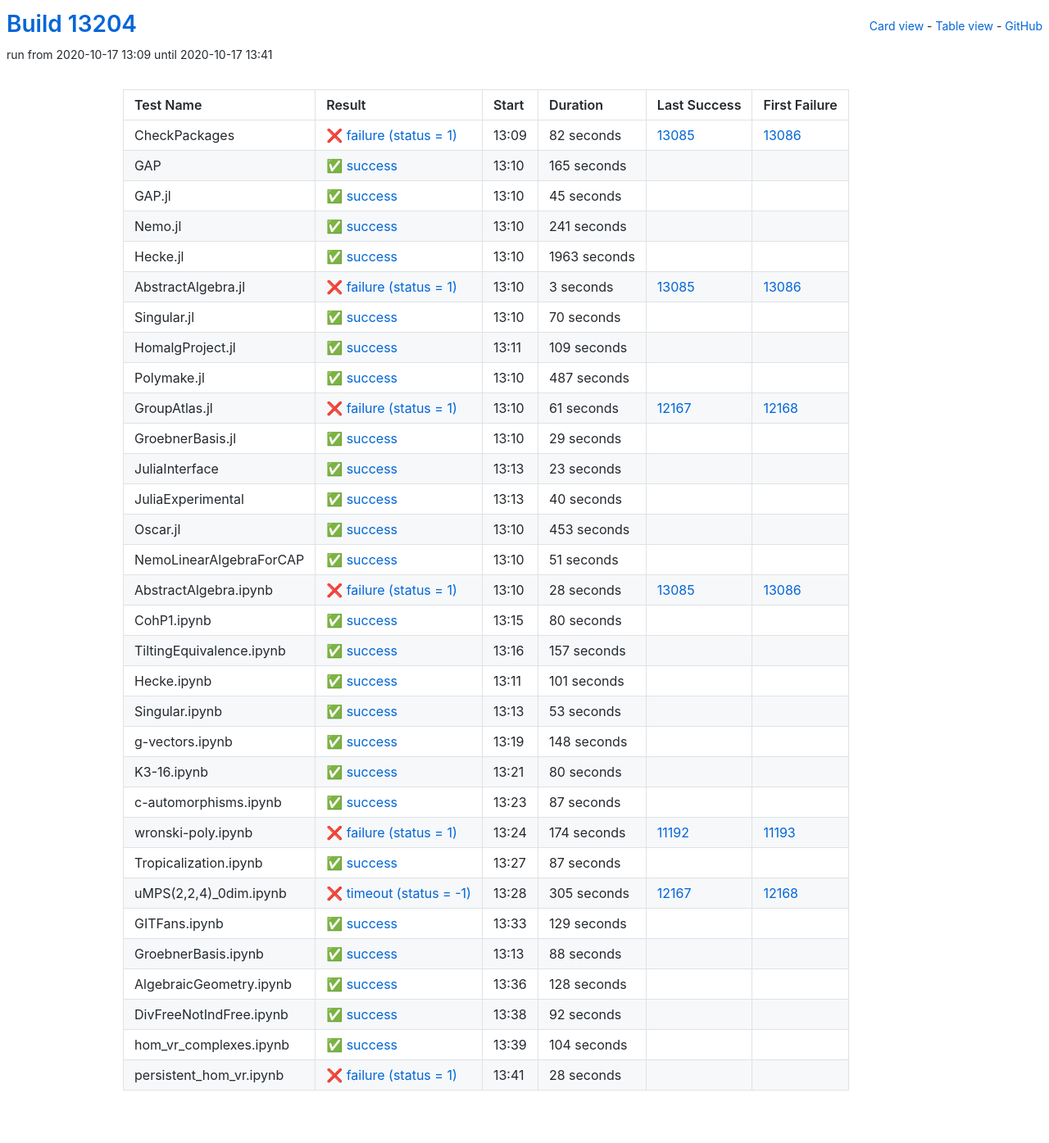
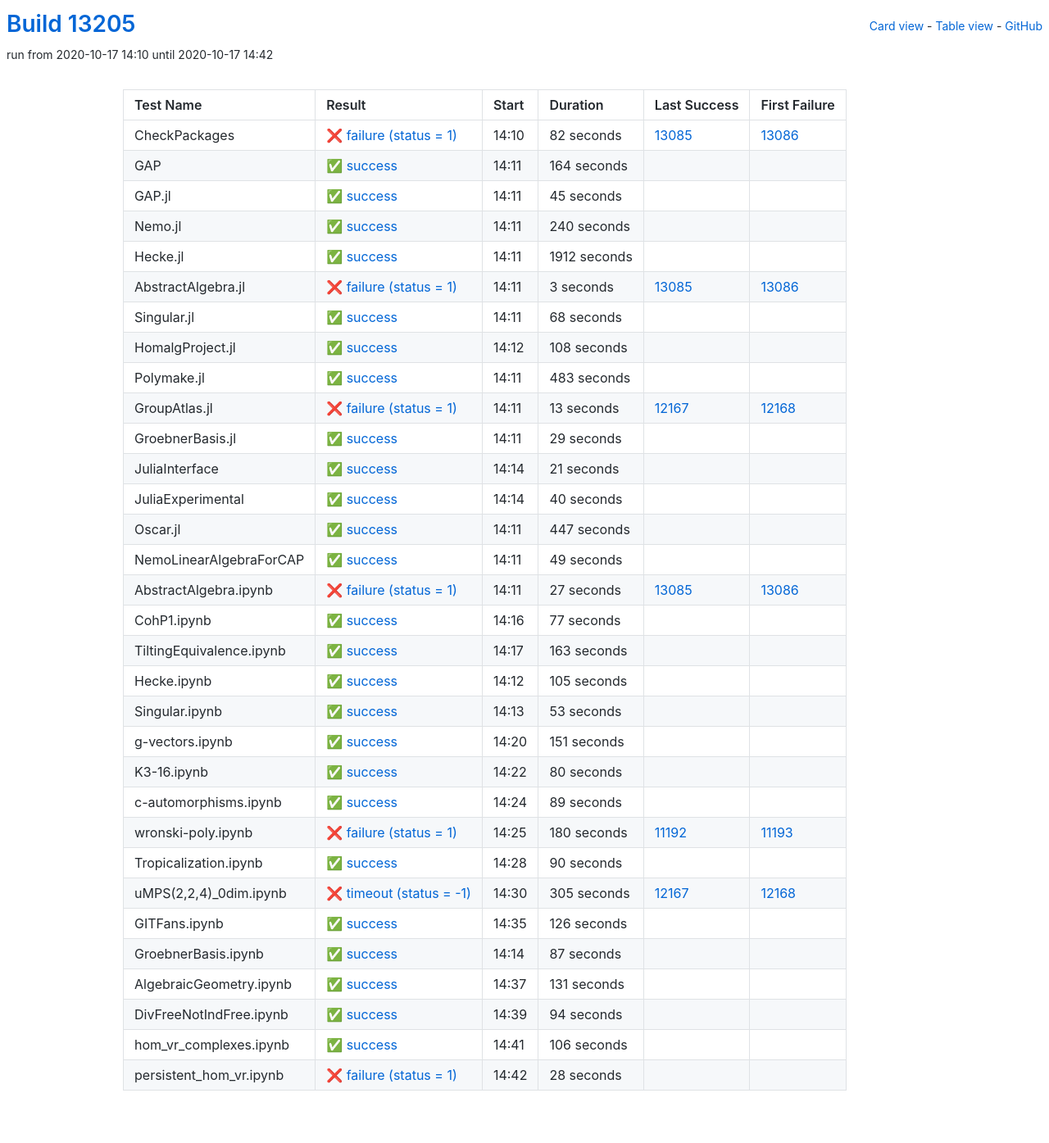
Before and after one commit to oscar-system/oscar-ci-status, a Jekyll site: the page built from table.html, in a window 1280 px wide. Shown: the whole page at 82% size. Built offline with Jekyll 4.4.1, drawn with Linux system fonts in a browser that asks for light colours.

Commit message:
Build #13205

```diff
--- a/_data/ci.yml
+++ b/_data/ci.yml
@@ -1,6 +1,6 @@
 ---
-build: 13204
-build_url: https://oscarci.mathematik.uni-kl.de/job/oscar/13204/
+build: 13205
+build_url: https://oscarci.mathematik.uni-kl.de/job/oscar/13205/
 job: oscar
 organization: oscar-system
 repo: oscar-ci-status
@@ -8,8 +8,8 @@
 tests:
 - name: CheckPackages
   id: checkpackages
-  log: https://oscarci.mathematik.uni-kl.de/job/oscar/13204/artifact/logs/build-13204/CheckPackages.log
-  start: 2020-10-17 13:09
+  log: https://oscarci.mathematik.uni-kl.de/job/oscar/13205/artifact/logs/build-13205/CheckPackages.log
+  start: 2020-10-17 14:10
   success: false
   exitcode: 1
   status: failure
@@ -20,20 +20,20 @@
   first_failure_url: https://oscarci.mathematik.uni-kl.de/job/oscar/13086/
 - name: GAP
   id: gap
-  log: https://oscarci.mathematik.uni-kl.de/job/oscar/13204/artifact/logs/build-13204/GAP.log
-  start: 2020-10-17 13:10
+  log: https://oscarci.mathematik.uni-kl.de/job/oscar/13205/artifact/logs/build-13205/GAP.log
+  start: 2020-10-17 14:11
   success: true
   exitcode: 0
   status: success
-  duration: 165
+  duration: 164
   last_success: false
   last_success_url:
   first_failure: false
   first_failure_url:
 - name: GAP.jl
   id: gap-jl
-  log: https://oscarci.mathematik.uni-kl.de/job/oscar/13204/artifact/logs/build-13204/GAP.jl.log
-  start: 2020-10-17 13:10
+  log: https://oscarci.mathematik.uni-kl.de/job/oscar/13205/artifact/logs/build-13205/GAP.jl.log
+  start: 2020-10-17 14:11
   success: true
   exitcode: 0
   status: success
@@ -44,32 +44,32 @@
   first_failure_url:
 - name: Nemo.jl
   id: nemo-jl
-  log: https://oscarci.mathematik.uni-kl.de/job/oscar/13204/artifact/logs/build-13204/Nemo.jl.log
-  start: 2020-10-17 13:10
+  log: https://oscarci.mathematik.uni-kl.de/job/oscar/13205/artifact/logs/build-13205/Nemo.jl.log
+  start: 2020-10-17 14:11
   success: true
   exitcode: 0
   status: success
-  duration: 241
+  duration: 240
   last_success: false
   last_success_url:
   first_failure: false
   first_failure_url:
 - name: Hecke.jl
   id: hecke-jl
-  log: https://oscarci.mathematik.uni-kl.de/job/oscar/13204/artifact/logs/build-13204/Hecke.jl.log
-  start: 2020-10-17 13:10
+  log: https://oscarci.mathematik.uni-kl.de/job/oscar/13205/artifact/logs/build-13205/Hecke.jl.log
+  start: 2020-10-17 14:11
   success: true
   exitcode: 0
   status: success
-  duration: 1963
+  duration: 1912
   last_success: false
   last_success_url:
   first_failure: false
   first_failure_url:
 - name: AbstractAlgebra.jl
   id: abstractalgebra-jl
-  log: https://oscarci.mathematik.uni-kl.de/job/oscar/13204/artifact/logs/build-13204/AbstractAlgebra.jl.log
-  start: 2020-10-17 13:10
+  log: https://oscarci.mathematik.uni-kl.de/job/oscar/13205/artifact/logs/build-13205/AbstractAlgebra.jl.log
+  start: 2020-10-17 14:11
   success: false
   exitcode: 1
   status: failure
@@ -80,56 +80,56 @@
   first_failure_url: https://oscarci.mathematik.uni-kl.de/job/oscar/13086/
 - name: Singular.jl
   id: singular-jl
-  log: https://oscarci.mathematik.uni-kl.de/job/oscar/13204/artifact/logs/build-13204/Singular.jl.log
-  start: 2020-10-17 13:10
+  log: https://oscarci.mathematik.uni-kl.de/job/oscar/13205/artifact/logs/build-13205/Singular.jl.log
+  start: 2020-10-17 14:11
   success: true
   exitcode: 0
   status: success
-  duration: 70
+  duration: 68
   last_success: false
   last_success_url:
   first_failure: false
   first_failure_url:
 - name: HomalgProject.jl
   id: homalgproject-jl
-  log: https://oscarci.mathematik.uni-kl.de/job/oscar/13204/artifact/logs/build-13204/HomalgProject.jl.log
-  start: 2020-10-17 13:11
+  log: https://oscarci.mathematik.uni-kl.de/job/oscar/13205/artifact/logs/build-13205/HomalgProject.jl.log
+  start: 2020-10-17 14:12
   success: true
   exitcode: 0
   status: success
-  duration: 109
+  duration: 108
   last_success: false
   last_success_url:
   first_failure: false
   first_failure_url:
 - name: Polymake.jl
   id: polymake-jl
-  log: https://oscarci.mathematik.uni-kl.de/job/oscar/13204/artifact/logs/build-13204/Polymake.jl.log
-  start: 2020-10-17 13:10
+  log: https://oscarci.mathematik.uni-kl.de/job/oscar/13205/artifact/logs/build-13205/Polymake.jl.log
+  start: 2020-10-17 14:11
   success: true
   exitcode: 0
   status: success
-  duration: 487
+  duration: 483
   last_success: false
   last_success_url:
   first_failure: false
   first_failure_url:
 - name: GroupAtlas.jl
   id: groupatlas-jl
-  log: https://oscarci.mathematik.uni-kl.de/job/oscar/13204/artifact/logs/build-13204/GroupAtlas.jl.log
-  start: 2020-10-17 13:10
+  log: https://oscarci.mathematik.uni-kl.de/job/oscar/13205/artifact/logs/build-13205/GroupAtlas.jl.log
+  start: 2020-10-17 14:11
   success: false
   exitcode: 1
   status: failure
-  duration: 61
+  duration: 13
   last_success: 12167
   last_success_url: https://oscarci.mathematik.uni-kl.de/job/oscar/12167/
   first_failure: 12168
   first_failure_url: https://oscarci.mathematik.uni-kl.de/job/oscar/12168/
 - name: GroebnerBasis.jl
   id: groebnerbasis-jl
-  log: https://oscarci.mathematik.uni-kl.de/job/oscar/13204/artifact/logs/build-13204/GroebnerBasis.jl.log
-  start: 2020-10-17 13:10
+  log: https://oscarci.mathematik.uni-kl.de/job/oscar/13205/artifact/logs/build-13205/GroebnerBasis.jl.log
+  start: 2020-10-17 14:11
   success: true
   exitcode: 0
   status: success
@@ -140,20 +140,20 @@
   first_failure_url:
 - name: JuliaInterface
   id: juliainterface
-  log: https://oscarci.mathematik.uni-kl.de/job/oscar/13204/artifact/logs/build-13204/JuliaInterface.log
-  start: 2020-10-17 13:13
+  log: https://oscarci.mathematik.uni-kl.de/job/oscar/13205/artifact/logs/build-13205/JuliaInterface.log
+  start: 2020-10-17 14:14
   success: true
   exitcode: 0
   status: success
-  duration: 23
+  duration: 21
   last_success: false
   last_success_url:
   first_failure: false
   first_failure_url:
 - name: JuliaExperimental
   id: juliaexperimental
-  log: https://oscarci.mathematik.uni-kl.de/job/oscar/13204/artifact/logs/build-13204/JuliaExperimental.log
-  start: 2020-10-17 13:13
+  log: https://oscarci.mathematik.uni-kl.de/job/oscar/13205/artifact/logs/build-13205/JuliaExperimental.log
+  start: 2020-10-17 14:14
   success: true
   exitcode: 0
   status: success
@@ -164,80 +164,80 @@
   first_failure_url:
 - name: Oscar.jl
   id: oscar-jl
-  log: https://oscarci.mathematik.uni-kl.de/job/oscar/13204/artifact/logs/build-13204/Oscar.jl.log
-  start: 2020-10-17 13:10
+  log: https://oscarci.mathematik.uni-kl.de/job/oscar/13205/artifact/logs/build-13205/Oscar.jl.log
+  start: 2020-10-17 14:11
   success: true
   exitcode: 0
   status: success
-  duration: 453
+  duration: 447
   last_success: false
   last_success_url:
   first_failure: false
   first_failure_url:
 - name: NemoLinearAlgebraForCAP
   id: nemolinearalgebraforcap
-  log: https://oscarci.mathematik.uni-kl.de/job/oscar/13204/artifact/logs/build-13204/NemoLinearAlgebraForCAP.log
-  start: 2020-10-17 13:10
+  log: https://oscarci.mathematik.uni-kl.de/job/oscar/13205/artifact/logs/build-13205/NemoLinearAlgebraForCAP.log
+  start: 2020-10-17 14:11
   success: true
   exitcode: 0
   status: success
-  duration: 51
+  duration: 49
   last_success: false
   last_success_url:
   first_failure: false
   first_failure_url:
 - name: AbstractAlgebra.ipynb
   id: abstractalgebra-ipynb
-  log: https://oscarci.mathematik.uni-kl.de/job/oscar/13204/artifact/logs/build-13204/AbstractAlgebra.ipynb.log
-  start: 2020-10-17 13:10
+  log: https://oscarci.mathematik.uni-kl.de/job/oscar/13205/artifact/logs/build-13205/AbstractAlgebra.ipynb.log
+  start: 2020-10-17 14:11
   success: false
   exitcode: 1
   status: failure
-  duration: 28
+  duration: 27
   last_success: 13085
   last_success_url: https://oscarci.mathematik.uni-kl.de/job/oscar/13085/
   first_failure: 13086
   first_failure_url: https://oscarci.mathematik.uni-kl.de/job/oscar/13086/
 - name: CohP1.ipynb
   id: cohp1-ipynb
-  log: https://oscarci.mathematik.uni-kl.de/job/oscar/13204/artifact/logs/build-13204/CohP1.ipynb.log
-  start: 2020-10-17 13:15
+  log: https://oscarci.mathematik.uni-kl.de/job/oscar/13205/artifact/logs/build-13205/CohP1.ipynb.log
+  start: 2020-10-17 14:16
   success: true
   exitcode: 0
   status: success
-  duration: 80
+  duration: 77
   last_success: false
   last_success_url:
   first_failure: false
   first_failure_url:
 - name: TiltingEquivalence.ipynb
   id: tiltingequivalence-ipynb
-  log: https://oscarci.mathematik.uni-kl.de/job/oscar/13204/artifact/logs/build-13204/TiltingEquivalence.ipynb.log
-  start: 2020-10-17 13:16
+  log: https://oscarci.mathematik.uni-kl.de/job/oscar/13205/artifact/logs/build-13205/TiltingEquivalence.ipynb.log
+  start: 2020-10-17 14:17
   success: true
   exitcode: 0
   status: success
-  duration: 157
+  duration: 163
   last_success: false
   last_success_url:
   first_failure: false
   first_failure_url:
 - name: Hecke.ipynb
   id: hecke-ipynb
-  log: https://oscarci.mathematik.uni-kl.de/job/oscar/13204/artifact/logs/build-13204/Hecke.ipynb.log
-  start: 2020-10-17 13:11
+  log: https://oscarci.mathematik.uni-kl.de/job/oscar/13205/artifact/logs/build-13205/Hecke.ipynb.log
+  start: 2020-10-17 14:12
   success: true
   exitcode: 0
   status: success
-  duration: 101
+  duration: 105
   last_success: false
   last_success_url:
   first_failure: false
   first_failure_url:
 - name: Singular.ipynb
   id: singular-ipynb
-  log: https://oscarci.mathematik.uni-kl.de/job/oscar/13204/artifact/logs/build-13204/Singular.ipynb.log
-  start: 2020-10-17 13:13
+  log: https://oscarci.mathematik.uni-kl.de/job/oscar/13205/artifact/logs/build-13205/Singular.ipynb.log
+  start: 2020-10-17 14:13
   success: true
   exitcode: 0
   status: success
@@ -248,20 +248,20 @@
   first_failure_url:
 - name: g-vectors.ipynb
   id: g-vectors-ipynb
-  log: https://oscarci.mathematik.uni-kl.de/job/oscar/13204/artifact/logs/build-13204/g-vectors.ipynb.log
-  start: 2020-10-17 13:19
+  log: https://oscarci.mathematik.uni-kl.de/job/oscar/13205/artifact/logs/build-13205/g-vectors.ipynb.log
+  start: 2020-10-17 14:20
   success: true
   exitcode: 0
   status: success
-  duration: 148
+  duration: 151
   last_success: false
   last_success_url:
   first_failure: false
   first_failure_url:
 - name: K3-16.ipynb
   id: k3-16-ipynb
-  log: https://oscarci.mathematik.uni-kl.de/job/oscar/13204/artifact/logs/build-13204/K3-16.ipynb.log
-  start: 2020-10-17 13:21
+  log: https://oscarci.mathematik.uni-kl.de/job/oscar/13205/artifact/logs/build-13205/K3-16.ipynb.log
+  start: 2020-10-17 14:22
   success: true
   exitcode: 0
   status: success
@@ -272,44 +272,44 @@
   first_failure_url:
 - name: c-automorphisms.ipynb
   id: c-automorphisms-ipynb
-  log: https://oscarci.mathematik.uni-kl.de/job/oscar/13204/artifact/logs/build-13204/c-automorphisms.ipynb.log
-  start: 2020-10-17 13:23
+  log: https://oscarci.mathematik.uni-kl.de/job/oscar/13205/artifact/logs/build-13205/c-automorphisms.ipynb.log
+  start: 2020-10-17 14:24
   success: true
   exitcode: 0
   status: success
-  duration: 87
+  duration: 89
   last_success: false
   last_success_url:
   first_failure: false
   first_failure_url:
 - name: wronski-poly.ipynb
   id: wronski-poly-ipynb
-  log: https://oscarci.mathematik.uni-kl.de/job/oscar/13204/artifact/logs/build-13204/wronski-poly.ipynb.log
-  start: 2020-10-17 13:24
+  log: https://oscarci.mathematik.uni-kl.de/job/oscar/13205/artifact/logs/build-13205/wronski-poly.ipynb.log
+  start: 2020-10-17 14:25
   success: false
   exitcode: 1
   status: failure
-  duration: 174
+  duration: 180
   last_success: 11192
   last_success_url: https://oscarci.mathematik.uni-kl.de/job/oscar/11192/
   first_failure: 11193
   first_failure_url: https://oscarci.mathematik.uni-kl.de/job/oscar/11193/
 - name: Tropicalization.ipynb
   id: tropicalization-ipynb
-  log: https://oscarci.mathematik.uni-kl.de/job/oscar/13204/artifact/logs/build-13204/Tropicalization.ipynb.log
-  start: 2020-10-17 13:27
+  log: https://oscarci.mathematik.uni-kl.de/job/oscar/13205/artifact/logs/build-13205/Tropicalization.ipynb.log
+  start: 2020-10-17 14:28
   success: true
   exitcode: 0
   status: success
-  duration: 87
+  duration: 90
   last_success: false
   last_success_url:
   first_failure: false
   first_failure_url:
 - name: uMPS(2,2,4)_0dim.ipynb
   id: umps-2-2-4-0dim-ipynb
-  log: https://oscarci.mathematik.uni-kl.de/job/oscar/13204/artifact/logs/build-13204/uMPS-2-2-4-_0dim.ipynb.log
-  start: 2020-10-17 13:28
+  log: https://oscarci.mathematik.uni-kl.de/job/oscar/13205/artifact/logs/build-13205/uMPS-2-2-4-_0dim.ipynb.log
+  start: 2020-10-17 14:30
   success: false
   exitcode: -1
   status: timeout
@@ -320,68 +320,68 @@
   first_failure_url: https://oscarci.mathematik.uni-kl.de/job/oscar/12168/
 - name: GITFans.ipynb
   id: gitfans-ipynb
-  log: https://oscarci.mathematik.uni-kl.de/job/oscar/13204/artifact/logs/build-13204/GITFans.ipynb.log
-  start: 2020-10-17 13:33
+  log: https://oscarci.mathematik.uni-kl.de/job/oscar/13205/artifact/logs/build-13205/GITFans.ipynb.log
+  start: 2020-10-17 14:35
   success: true
   exitcode: 0
   status: success
-  duration: 129
+  duration: 126
   last_success: false
   last_success_url:
   first_failure: false
   first_failure_url:
 - name: GroebnerBasis.ipynb
   id: groebnerbasis-ipynb
-  log: https://oscarci.mathematik.uni-kl.de/job/oscar/13204/artifact/logs/build-13204/GroebnerBasis.ipynb.log
-  start: 2020-10-17 13:13
+  log: https://oscarci.mathematik.uni-kl.de/job/oscar/13205/artifact/logs/build-13205/GroebnerBasis.ipynb.log
+  start: 2020-10-17 14:14
   success: true
   exitcode: 0
   status: success
-  duration: 88
+  duration: 87
   last_success: false
   last_success_url:
   first_failure: false
   first_failure_url:
 - name: AlgebraicGeometry.ipynb
   id: algebraicgeometry-ipynb
-  log: https://oscarci.mathematik.uni-kl.de/job/oscar/13204/artifact/logs/build-13204/AlgebraicGeometry.ipynb.log
-  start: 2020-10-17 13:36
+  log: https://oscarci.mathematik.uni-kl.de/job/oscar/13205/artifact/logs/build-13205/AlgebraicGeometry.ipynb.log
+  start: 2020-10-17 14:37
   success: true
   exitcode: 0
   status: success
-  duration: 128
+  duration: 131
   last_success: false
   last_success_url:
   first_failure: false
   first_failure_url:
 - name: DivFreeNotIndFree.ipynb
   id: divfreenotindfree-ipynb
-  log: https://oscarci.mathematik.uni-kl.de/job/oscar/13204/artifact/logs/build-13204/DivFreeNotIndFree.ipynb.log
-  start: 2020-10-17 13:38
+  log: https://oscarci.mathematik.uni-kl.de/job/oscar/13205/artifact/logs/build-13205/DivFreeNotIndFree.ipynb.log
+  start: 2020-10-17 14:39
   success: true
   exitcode: 0
   status: success
-  duration: 92
+  duration: 94
   last_success: false
   last_success_url:
   first_failure: false
   first_failure_url:
 - name: hom_vr_complexes.ipynb
   id: hom-vr-complexes-ipynb
-  log: https://oscarci.mathematik.uni-kl.de/job/oscar/13204/artifact/logs/build-13204/hom_vr_complexes.ipynb.log
-  start: 2020-10-17 13:39
+  log: https://oscarci.mathematik.uni-kl.de/job/oscar/13205/artifact/logs/build-13205/hom_vr_complexes.ipynb.log
+  start: 2020-10-17 14:41
   success: true
   exitcode: 0
   status: success
-  duration: 104
+  duration: 106
   last_success: false
   last_success_url:
   first_failure: false
   first_failure_url:
 - name: persistent_hom_vr.ipynb
   id: persistent-hom-vr-ipynb
-  log: https://oscarci.mathematik.uni-kl.de/job/oscar/13204/artifact/logs/build-13204/persistent_hom_vr.ipynb.log
-  start: 2020-10-17 13:41
+  log: https://oscarci.mathematik.uni-kl.de/job/oscar/13205/artifact/logs/build-13205/persistent_hom_vr.ipynb.log
+  start: 2020-10-17 14:42
   success: false
   exitcode: 1
   status: failure
```
Also changed, not shown: README.md.
